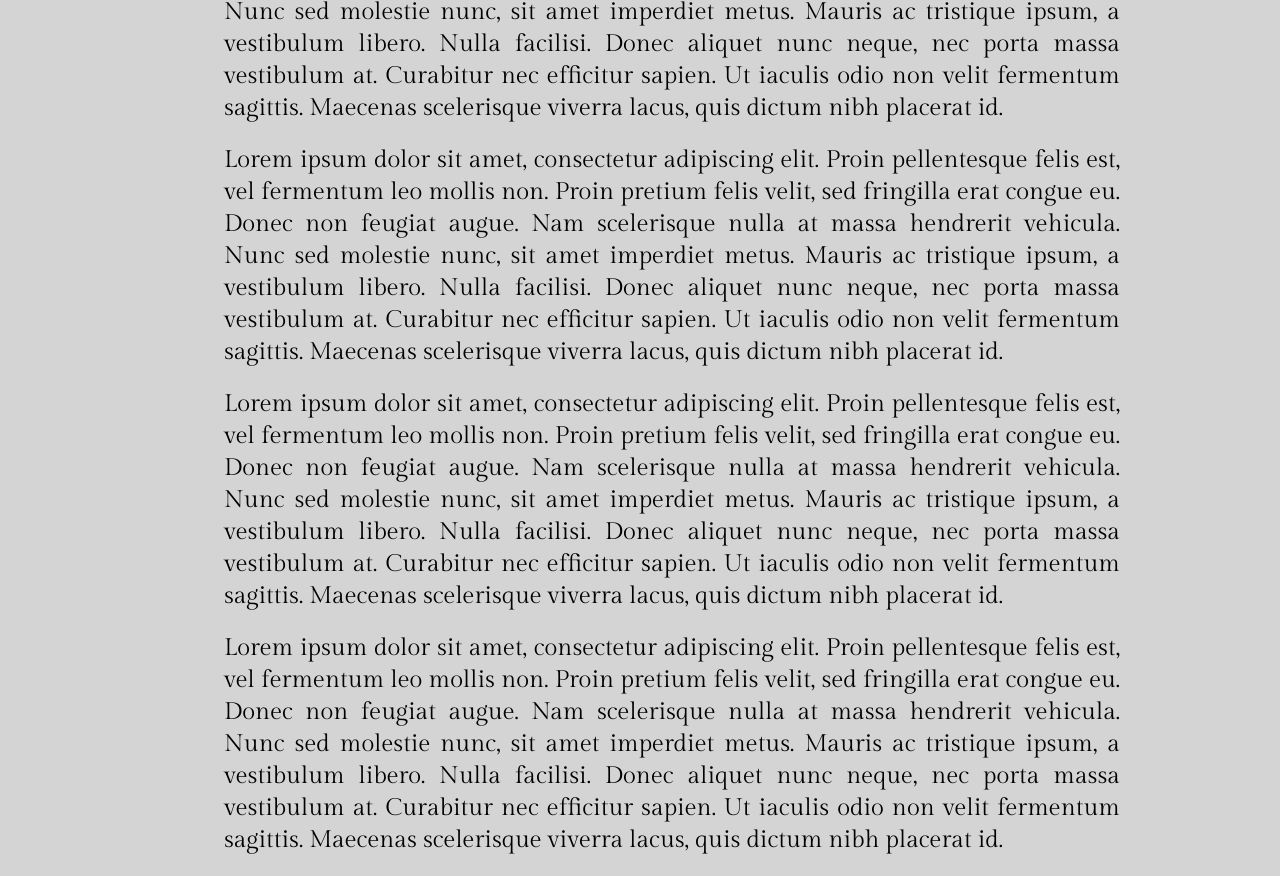
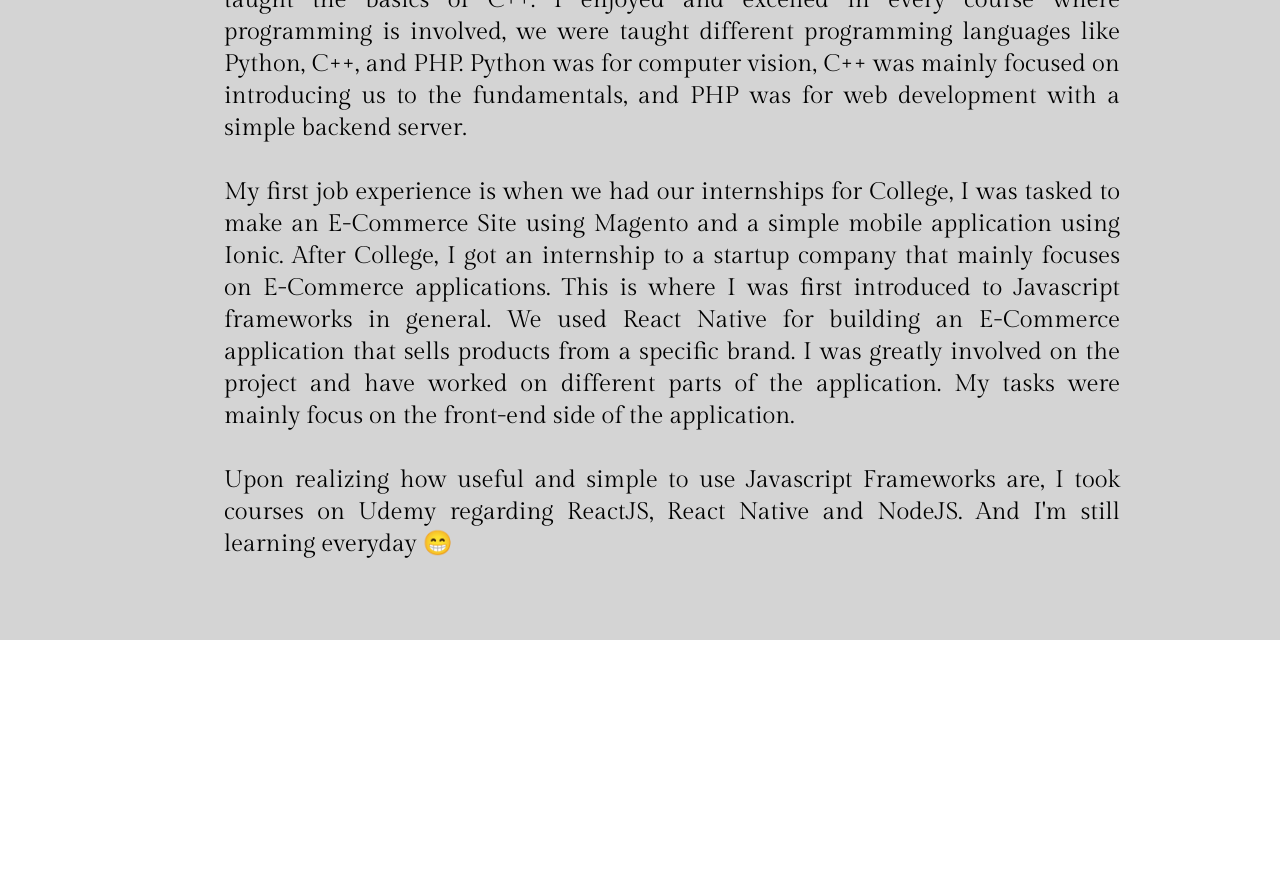
Before and after one commit to niyoh55/blog_portfoliov2, a Next.js app: page /about in a window 1280 px wide. Shown: the part 540-1416 px from the top of the page. After the commit the page ends 1180 px from the top, so only its background shows below. Built offline with nearby package versions, Linux system fonts and the light colour scheme.

Commit message:
edited main page and about page

```diff
--- a/pages/about/index.js
+++ b/pages/about/index.js
@@ -14,13 +14,13 @@
 
       <motion.div
         initial={{ height: "0vh" }}
-        animate={{ height: ["0%", "100%"] }}
+        animate={{ height: ["0%", "100%"], minHeight: ["0vh", "100vh"] }}
         transition={{ duration: 0.8, ease: "easeIn" }}
-        className="w-full flex justify-center items-center bg-neutral-300 "
+        className="w-full flex justify-center items-center bg-neutral-300 overflow-x-hidden"
       >
         <motion.div>
-          <div className="flex flex-row h-full w-full ">
-            <div className="py-[50px] w-[4rem] hidden sm:block items-center justify-start h-full border-black border-r-2 border-b-2	">
+          <div className="flex flex-row h-full w-full min-w-[100vw] ">
+            <div className="py-[50px] w-[4rem] hidden sm:block items-center justify-start h-full border-black border-r-2 border-t-2 border-b-2	">
               <Link href="/">
                 <p className="rotate-[270deg] text-xl text-black hover:text-blue-600">
                   Home
@@ -44,9 +44,10 @@
                   initial={{ scale: 0 }}
                   animate={{ scale: 1 }}
                   transition={{ delay: 1, duration: 0.6 }}
-                  className="flex flex-col flex-grow justify-center items-center w-full "
+                  className="flex flex-row flex-initial justify-center items-start w-full mt-5 "
                 >
-                  <img src="https://i.ibb.co/nzBjqVQ/1-29304022021.jpg" />
+                  {/* <img src="https://i.ibb.co/nzBjqVQ/1-29304022021.jpg" /> */}
+                  <img src="https://i.ibb.co/nCSh6jP/194056538-824738471489108-8045471048089244225-n.jpg" />
                 </motion.div>
               </div>
 
@@ -56,59 +57,42 @@
                 transition={{ delay: 0.8, duration: 0.3 }}
                 className="w-full font-gilda"
               >
-                <div className="text-4xl py-10">
+                <div className="text-4xl py-10 px-5 sm:px-0">
                   <p>Hi! I&apos;m Niyoh. A full-stack developer.</p>
                 </div>
 
-                <div className="text-2xl text-justify">
+                <div className="text-2xl text-justify px-5 sm:px-0 pb-20">
+                  {/* I was amazed on how programming works, how it is
+                    done, the different programming languages and the different
+                    applications of it. */}
                   <p>
-                    Lorem ipsum dolor sit amet, consectetur adipiscing elit.
-                    Proin pellentesque felis est, vel fermentum leo mollis non.
-                    Proin pretium felis velit, sed fringilla erat congue eu.
-                    Donec non feugiat augue. Nam scelerisque nulla at massa
-                    hendrerit vehicula. Nunc sed molestie nunc, sit amet
-                    imperdiet metus. Mauris ac tristique ipsum, a vestibulum
-                    libero. Nulla facilisi. Donec aliquet nunc neque, nec porta
-                    massa vestibulum at. Curabitur nec efficitur sapien. Ut
-                    iaculis odio non velit fermentum sagittis. Maecenas
-                    scelerisque viverra lacus, quis dictum nibh placerat id.
-                  </p>
-
-                  <p className="pt-5">
-                    Lorem ipsum dolor sit amet, consectetur adipiscing elit.
-                    Proin pellentesque felis est, vel fermentum leo mollis non.
-                    Proin pretium felis velit, sed fringilla erat congue eu.
-                    Donec non feugiat augue. Nam scelerisque nulla at massa
-                    hendrerit vehicula. Nunc sed molestie nunc, sit amet
-                    imperdiet metus. Mauris ac tristique ipsum, a vestibulum
-                    libero. Nulla facilisi. Donec aliquet nunc neque, nec porta
-                    massa vestibulum at. Curabitur nec efficitur sapien. Ut
-                    iaculis odio non velit fermentum sagittis. Maecenas
-                    scelerisque viverra lacus, quis dictum nibh placerat id.
-                  </p>
-                  <p className="pt-5">
-                    Lorem ipsum dolor sit amet, consectetur adipiscing elit.
-                    Proin pellentesque felis est, vel fermentum leo mollis non.
-                    Proin pretium felis velit, sed fringilla erat congue eu.
-                    Donec non feugiat augue. Nam scelerisque nulla at massa
-                    hendrerit vehicula. Nunc sed molestie nunc, sit amet
-                    imperdiet metus. Mauris ac tristique ipsum, a vestibulum
-                    libero. Nulla facilisi. Donec aliquet nunc neque, nec porta
-                    massa vestibulum at. Curabitur nec efficitur sapien. Ut
-                    iaculis odio non velit fermentum sagittis. Maecenas
-                    scelerisque viverra lacus, quis dictum nibh placerat id.
-                  </p>
-                  <p className="py-5">
-                    Lorem ipsum dolor sit amet, consectetur adipiscing elit.
-                    Proin pellentesque felis est, vel fermentum leo mollis non.
-                    Proin pretium felis velit, sed fringilla erat congue eu.
-                    Donec non feugiat augue. Nam scelerisque nulla at massa
-                    hendrerit vehicula. Nunc sed molestie nunc, sit amet
-                    imperdiet metus. Mauris ac tristique ipsum, a vestibulum
-                    libero. Nulla facilisi. Donec aliquet nunc neque, nec porta
-                    massa vestibulum at. Curabitur nec efficitur sapien. Ut
-                    iaculis odio non velit fermentum sagittis. Maecenas
-                    scelerisque viverra lacus, quis dictum nibh placerat id.
+                    {"\t"}I have been programming/developing since I was in
+                    College. I was first introduced to the concept of
+                    programming on my first major course, on this course we were
+                    taught the basics of C++. I enjoyed and excelled in every
+                    course where programming is involved, we were taught
+                    different programming languages like Python, C++, and PHP.
+                    Python was for computer vision, C++ was mainly focused on
+                    introducing us to the fundamentals, and PHP was for web
+                    development with a simple backend server.
+                    <br></br>
+                    <br></br>
+                    {"\t"}My first job experience is when we had our internships
+                    for College, I was tasked to make an E-Commerce Site using
+                    Magento and a simple mobile application using Ionic. After
+                    College, I got an internship to a startup company that
+                    mainly focuses on E-Commerce applications. This is where I
+                    was first introduced to Javascript frameworks in general. We
+                    used React Native for building an E-Commerce application
+                    that sells products from a specific brand. I was greatly
+                    involved on the project and have worked on different parts
+                    of the application. My tasks were mainly focus on the
+                    front-end side of the application.
+                    <br></br>
+                    <br></br>
+                    {"\t"}Upon realizing how useful and simple to use Javascript
+                    Frameworks are, I took courses on Udemy regarding ReactJS,
+                    React Native and NodeJS. And I'm still learning everyday 😁
                   </p>
                 </div>
               </motion.div>
--- a/pages/index.js
+++ b/pages/index.js
@@ -41,42 +41,42 @@
           transition={{ delay: 0.75, duration: 1 }}
           className="flex flex-col 2xl::flex-row xl:flex-row lg:flex-row md:flex-col sm:flex-col h-full  "
         >
-          <div className="flex">
+          <div className="flex flex-col sm:flex-row">
             <motion.div
               initial={{ x: -100 }}
               animate={{ x: 0 }}
               transition={{ ease: "easeIn", duration: 0.5, delay: 1 }}
-              className=" py-[50px] w-[4rem] flex flex-none flex-col gap-20 items-center h-full border-black border-r-2 border-b-2	"
+              className=" sm:py-[50px] w-full h-auto gap-x-10 gap-y-5 py-5 sm:h-full sm:w-[4rem] flex-none flex-nowrap sm:flex-nowrap px-10 flex-row sm:flex-col sm:gap-20 justify-center sm:justify-start items-center  border-black  sm:border-r-2  border-b-2 flex	"
             >
               <a href="https://www.linkedin.com/in/niyoh-edwyn-villanueva-5b2524113/">
-                <p className="rotate-[270deg] text-xl text-black hover:text-blue-600">
+                <p className=" sm:rotate-[270deg] rotate-[0deg] text-xl text-black hover:text-blue-600">
                   Linkedin
                 </p>
               </a>
               <a href="https://www.facebook.com/niyohedwyn.villanueva/">
-                <p className="rotate-[270deg] text-xl text-black hover:text-blue-600">
+                <p className="sm:rotate-[270deg] rotate-[0deg] text-xl text-black hover:text-blue-600">
                   Twitter
                 </p>
               </a>
               <a href="https://www.facebook.com/niyohedwyn.villanueva/">
-                <p className="rotate-[270deg] text-xl text-black hover:text-blue-600">
+                <p className="sm:rotate-[270deg] rotate-[0deg] text-xl text-black hover:text-blue-600">
                   Facebook
                 </p>
               </a>
 
               <Link href="/no-content-yet">
-                <p className="mt-20 lg:hidden rotate-[270deg] text-xl text-black hover:text-blue-600">
+                <p className="sm:mt-20 hidden sm:block lg:hidden sm:rotate-[270deg] rotate-[0deg] text-xl text-black hover:text-blue-600">
                   Work
                 </p>
               </Link>
 
               <Link href="/about">
-                <p className="lg:hidden rotate-[270deg] text-xl text-black hover:text-blue-600">
+                <p className="lg:hidden hidden sm:block sm:rotate-[270deg] rotate-[0deg] text-xl text-black hover:text-blue-600">
                   About
                 </p>
               </Link>
               <Link href="/no-content-yet">
-                <p className="lg:hidden rotate-[270deg] text-xl text-black hover:text-blue-600">
+                <p className="lg:hidden  hidden sm:block sm:rotate-[270deg] rotate-[0deg] text-xl text-black hover:text-blue-600">
                   Contact
                 </p>
               </Link>
@@ -101,6 +101,40 @@
                 <h2 className="text-base py-10 tracking-widest text-left">
                   Full-Stack Web Developer. Aspiring Data Scientist.
                 </h2>
+              </motion.div>
+
+              <motion.div className="sm:hidden flex flex-col flex-1 w-full h-1/3 justify-start items-start px-7 gap-y-5 pt-10 font-gilda pb-[12rem] text-4xl ">
+                <Link href="/no-content-yet">
+                  <motion.h1
+                    initial={{ opacity: 0 }}
+                    animate={{ opacity: 1 }}
+                    transition={{ duration: 0.3, delay: 1 }}
+                    className="underline tracking-[2rem] font-light not-italic hover:scale-110 hover:bg-red-400 hover:italic duration-500 hover:rotate-1 hover:underline "
+                  >
+                    Work
+                  </motion.h1>
+                </Link>
+                <Link href="/about">
+                  <motion.h1
+                    initial={{ opacity: 0 }}
+                    animate={{ opacity: 1 }}
+                    transition={{ duration: 0.5, delay: 1 }}
+                    className="underline tracking-[2rem] font-light hover:scale-110 hover:bg-green-400 hover:italic duration-500 hover:rotate-1 hover:underline "
+                  >
+                    About
+                  </motion.h1>
+                </Link>
+
+                <Link href="/no-content-yet">
+                  <motion.h1
+                    initial={{ opacity: 0 }}
+                    animate={{ opacity: 1 }}
+                    transition={{ duration: 0.7, delay: 1 }}
+                    className="underline tracking-[2rem] font-light hover:scale-110 hover:bg-blue-400 hover:italic duration-500 hover:rotate-1 hover:underline "
+                  >
+                    Contact
+                  </motion.h1>
+                </Link>
               </motion.div>
             </div>
           </div>
```
